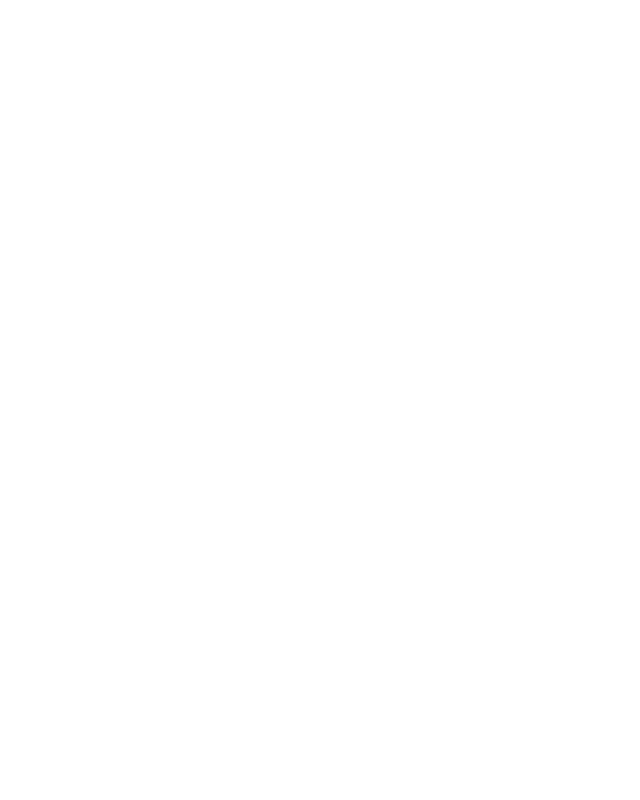
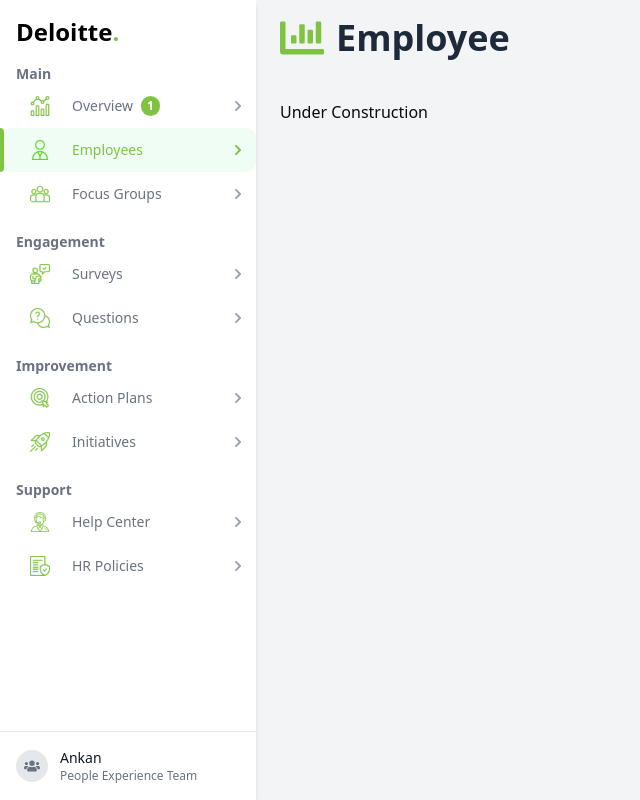
Before and after one commit to rkhall-iitkgp/vibemeter-frontend-2025, a React (Vite) app: page /employees in a window 1280 px wide. Before the commit this address had no page. Shown: the whole page, without its empty margins (0-640 px from the left). Built offline with nearby package versions, Linux system fonts and the light colour scheme.

Commit message:
focus group integrated

```diff
--- a/src/App.tsx
+++ b/src/App.tsx
@@ -3,6 +3,9 @@
 import { useSelector } from "react-redux";
 import { RootState } from "./store";
 import FocusGroupPage from "./pages/FocusGroupPage";
+import AdminLayout from "./components/AdminLayout";
+import EmployeeList from "./pages/employeeList";
+
 
 function App() {
   const isAuthenticated = useSelector(
@@ -22,8 +25,9 @@
         <Route path="/dashboard" element={<DashboardPage/>} />
         <Route path="/graph" element= {<Graph/>} />
         <Route path="/admin" element={<AdminDashboard/>} />
-        <Route path="/focus-group" element={<FocusGroupPage />} />
-        <Route path="/focus-group/:id" element={<FocusGroupPage />} />
+        <Route path="/focus-groups" element={<AdminLayout><FocusGroupPage /></AdminLayout>} />
+        <Route path="/focus-groups/:id" element={<AdminLayout><FocusGroupPage /></AdminLayout>} />
+        <Route path="/employees" element={<AdminLayout><EmployeeList /></AdminLayout>} />
       </Routes>
 
     </>
--- a/src/components/Admin/sidenav.tsx
+++ b/src/components/Admin/sidenav.tsx
@@ -1,5 +1,6 @@
 import React from "react";
 import { FaUsers, FaChevronRight } from "react-icons/fa";
+import { useLocation, useNavigate } from "react-router";
 
 // Updated MenuItem type to support image sources
 type MenuItem = {
@@ -15,8 +16,6 @@
 };
 
 type SidebarProps = {
-  activeTab: string;
-  onTabChange: (tab: string) => void;
 	menuSections?: MenuSection[];
 };
 
@@ -38,23 +37,23 @@
 	{
 		title: "Main",
 		items: [
-      { name: "Overview", img_src: menuIcons["Overview"], link: "#", notifications: 1 },
-      { name: "Employees", img_src: menuIcons["Employees"], link: "#" },
-      { name: "Focus Groups", img_src: menuIcons["Focus Groups"], link: "/focus-group" },
+			{ name: "Overview", img_src: menuIcons["Overview"], link: "admin", notifications: 1 },
+			{ name: "Employees", img_src: menuIcons["Employees"], link: "employees" },
+			{ name: "Focus Groups", img_src: menuIcons["Focus Groups"], link: "focus-groups" },
 		],
 	},
 	{
 		title: "Engagement",
 		items: [
-      { name: "Surveys", img_src: menuIcons["Surveys"], link: "#" },
-      { name: "Questions", img_src: menuIcons["Questions"], link: "#" },
+			{ name: "Surveys", img_src: menuIcons["Surveys"], link: "surveys" },
+			{ name: "Questions", img_src: menuIcons["Questions"], link: "questions" },
 		],
 	},
 	{
 		title: "Improvement",
 		items: [
-      { name: "Action Plans", img_src: menuIcons["Action Plans"], link: "#" },
-      { name: "Initiatives", img_src: menuIcons["Initiatives"], link: "#" },
+			{ name: "Action Plans", img_src: menuIcons["Action Plans"], link: "action-plan" },
+			{ name: "Initiatives", img_src: menuIcons["Initiatives"], link: "initiatives" },
 		],
 	},
 	{
@@ -67,10 +66,10 @@
 ];
 
 const Sidebar: React.FC<SidebarProps> = ({
-  activeTab,
-  onTabChange,
 	menuSections = defaultMenuSections,
 }) => {
+	const location = useLocation();
+	const navigate = useNavigate();
 	return (
 		<div className="w-64 h-screen bg-white shadow-md flex flex-col">
 			{/* Logo Section */}
@@ -88,14 +87,13 @@
 						{/* Section Items */}
 						<ul>
 							{section.items.map((item, itemIndex) => {
-                const isActive = activeTab === item.name;
+								const isActive = location.pathname.split('/')[1] === item.link;
 
 								return (
 									<li
 										key={itemIndex}
-                    onClick={() => onTabChange(item.name)}
-                    className={`relative flex items-center p-3 rounded-lg cursor-pointer ${
-                      isActive
+										onClick={() => navigate(`/${item.link}`)}
+										className={`relative flex items-center p-3 rounded-lg cursor-pointer ${isActive
 											? "bg-green-50 text-[#80C342]"
 											: "text-gray-500 hover:bg-gray-100"
 											}`}
@@ -155,7 +153,7 @@
 			</div>
 
 			{/* Add CSS to colorize SVGs */}
-      <style jsx global>{`
+			<style>{`
         .filter-green {
           filter: brightness(0) saturate(100%) invert(65%) sepia(49%) saturate(1612%) hue-rotate(54deg) brightness(103%) contrast(90%);
         }
--- /dev/null
+++ b/src/components/AdminLayout.tsx
@@ -0,0 +1,19 @@
+import React from 'react';
+import Sidebar from './Admin/sidenav';
+
+export default function AdminLayout({ children }: { children: React.ReactNode }) {
+
+	return (
+		<div className="flex h-screen bg-gray-100">
+			{/* Sidebar - fixed on desktop, toggleable on mobile */}
+			<div className="fixed inset-y-0 left-0 z-50 md:relative md:flex">
+				<Sidebar />
+			</div>
+
+			{/* Main content area */}
+			<div className="flex-1 overflow-auto">
+				{children}
+			</div>
+		</div>
+	);
+}
--- a/src/components/TabNavigation.tsx
+++ b/src/components/TabNavigation.tsx
@@ -30,7 +30,7 @@
           Employee
         </Link>
         <Link
-          to="/focus-group"
+          to="/focus-groups"
           className={`px-4 py-4 text-base font-medium ${
             activeTab === 'focus-group'
               ? 'border-b-2 border-green-500 text-green-600'
--- a/src/components/focus-group/FocusGroupCard.tsx
+++ b/src/components/focus-group/FocusGroupCard.tsx
@@ -19,7 +19,7 @@
   const navigate = useNavigate();
 
   const handleClick = () => {
-    navigate(`/focus-group/${focusGroup.id}`);
+    navigate(`/focus-groups/${focusGroup.id}`);
   };
 
   const handleDelete = (e: React.MouseEvent) => {
--- a/src/pages/FocusGroupPage.tsx
+++ b/src/pages/FocusGroupPage.tsx
@@ -335,7 +335,7 @@
           {/* Breadcrumb Navigation */}
           <div className="mb-6">
             <div className="flex items-center text-sm">
-              <Link to="/focus-group" className="text-gray-600 hover:text-gray-900">
+              <Link to="/focus-groups" className="text-gray-600 hover:text-gray-900">
                 Focus Groups
               </Link>
               <svg className="mx-2 h-5 w-5 text-gray-400" fill="currentColor" viewBox="0 0 20 20">
--- /dev/null
+++ b/src/pages/employeeList.tsx
@@ -0,0 +1,22 @@
+import { FaChartBar } from "react-icons/fa";
+
+export default function EmployeeList() {
+	return (
+		<div className="flex-1 overflow-auto">
+			{/* Header - now in gray area */}
+			<header className=" bg-gray-100 z-10 py-4 px-6">
+				<div className="flex items-center gap-3">
+					<span className="text-[#80C342]">
+						<FaChartBar size={44} />
+					</span>
+					<h1 className="text-4xl font-semibold text-gray-800">Employee</h1>
+				</div>
+			</header>
+
+			{/* Dashboard content */}
+			<main className="p-6">
+				Under Construction
+			</main>
+		</div>
+	);
+}
```
Lines whose indentation alone changed are shown as unchanged.
